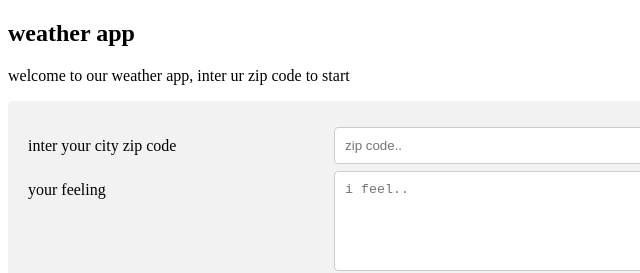
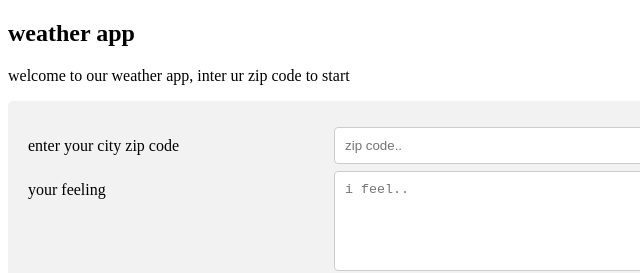
Before and after one commit to MEA-23/journal-app, a website: page website/index.html in a window 1280 px wide. Shown: the top 273 px of the page, 0-640 px from the left. Drawn offline with Linux system fonts and the light colour scheme; no server answers; a web font is replaced by a local one.

Commit message:
Update index.html

```diff
--- a/website/index.html
+++ b/website/index.html
@@ -13,7 +13,7 @@
          <div>
             <div class="row">
                <div class="con1">
-                  <label for="zip">inter your city zip code</label>
+                  <label for="zip">enter your city zip code</label>
                </div>
                <div class="con2">
                   <input type="text" id="zipCode"  placeholder="zip code..">
```
